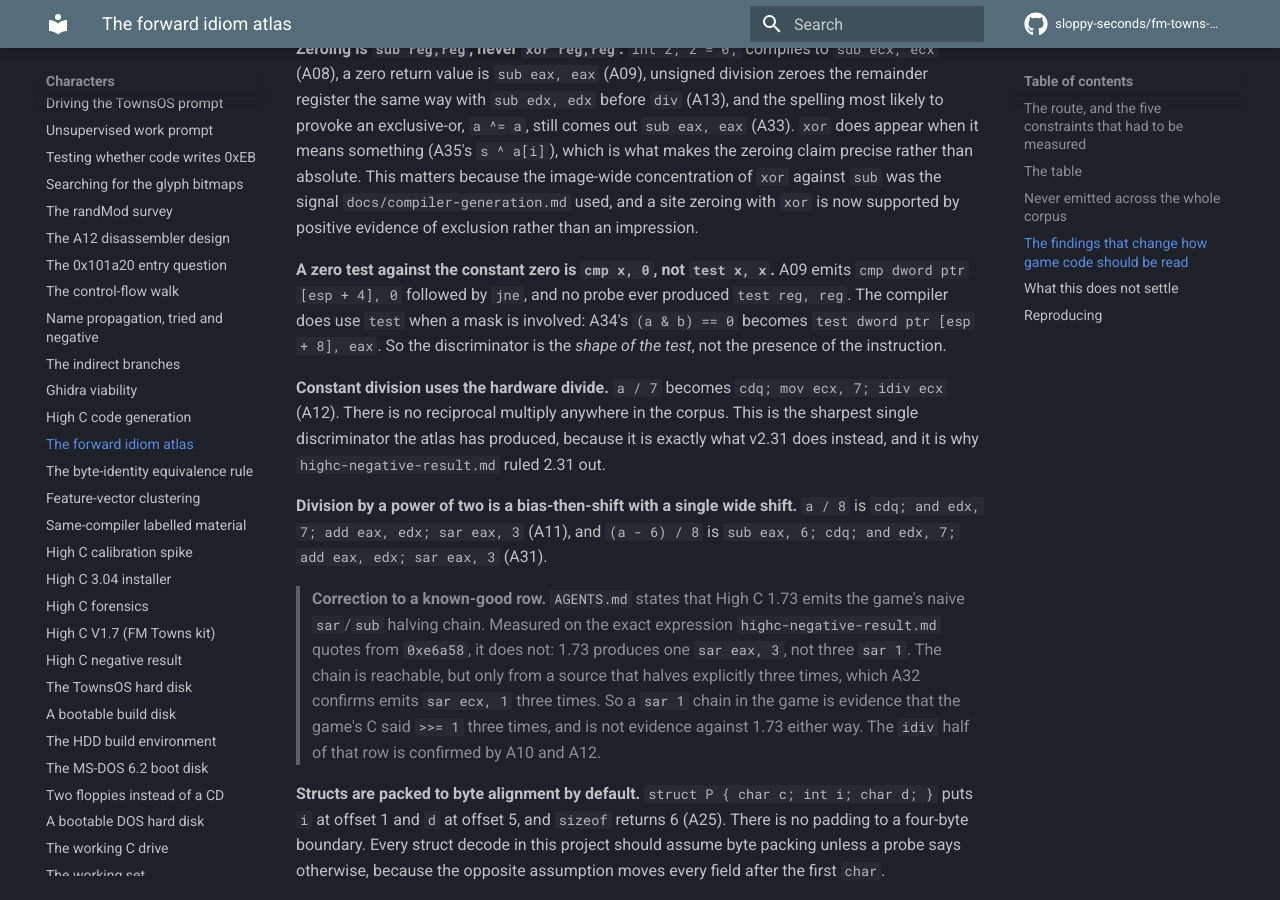
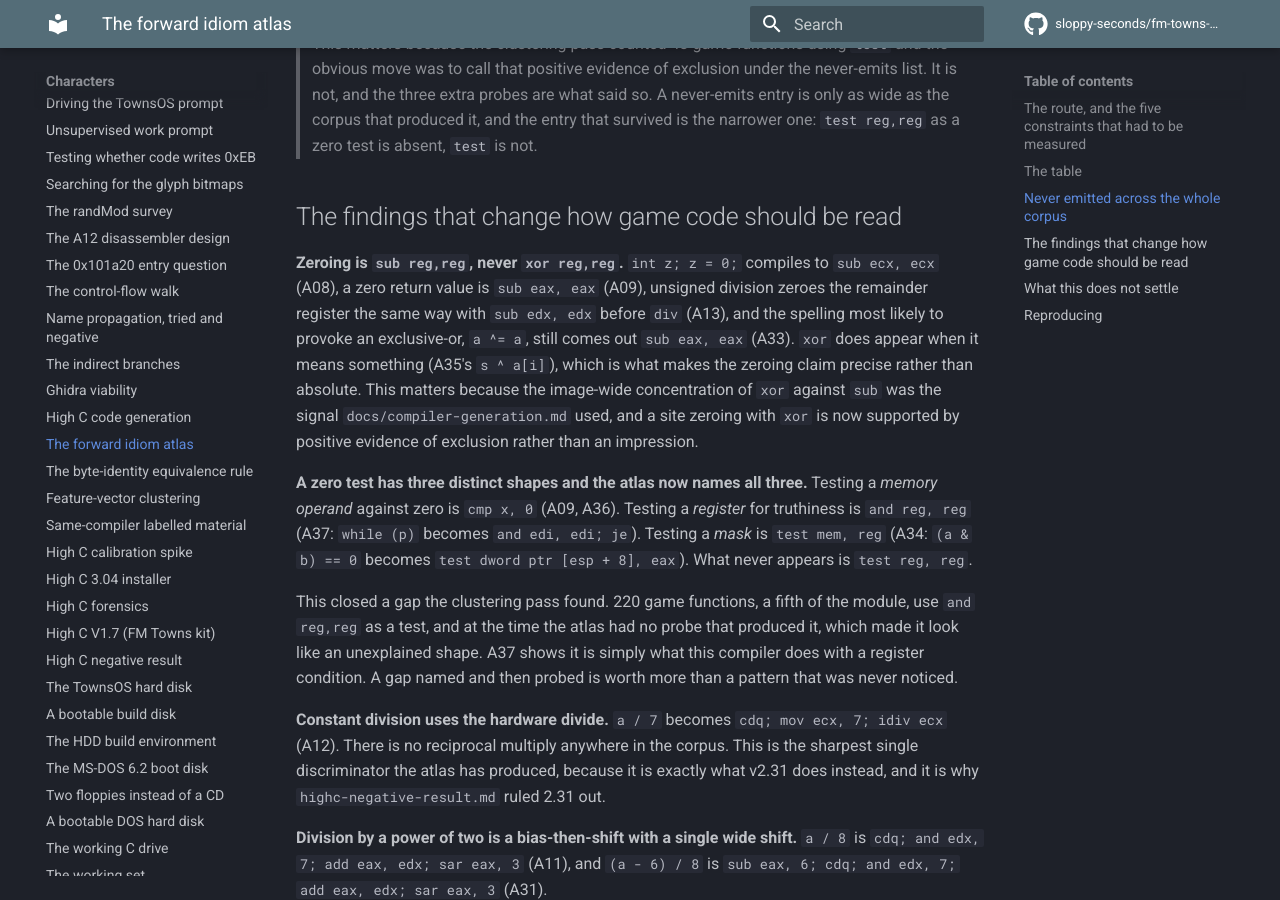
Before and after one commit to sloppy-seconds/fm-towns-ultima, an MkDocs documentation site: the page built from docs/idiom-atlas.md, in a window 1280 px wide and 900 px high, scrolled down 6256 px. Built offline with MkDocs 1.6.1 and Material for MkDocs 9.7.7, drawn with Linux system fonts in a browser that asks for light colours; comment, search, counter and statistics services are not loaded; some of the changed text lies outside the part shown.

Commit message:
atlas: a register truthiness test is `and reg, reg`, which explains 220 game functions
The clustering pass flagged 220 game functions, a fifth of the module, using
`and reg,reg` as a truthiness test with no atlas probe producing it. Two probes
closed that the same night.

A37, `while (p)` on a pointer, compiles to `and edi, edi; je`. That is the shape,
so it is ordinary High C output and not an exclusion signal at all. A36, `if (a)`
on a parameter, compiles to `cmp dword ptr [esp + 4], 0`, which pins the other
half: the compiler picks by operand class, memory against zero with `cmp`, a
register for truthiness with `and reg,reg`, a mask with `test mem,reg`, and never
`test reg,reg`.

That is the second time in one session the atlas's own never-emits list was wrong
in a way that would have corrupted an attribution, and both times a probe written
to test the claim is what caught it. The first was `test`, refuted by A34. The
pattern the corrections establish is that the discriminator is the shape of the
test, not the presence of the instruction, which is a narrower and more useful
claim than "this compiler never emits test".

37 probes now, 31 mnemonic sets, eleven never-emitted idioms. Gates green.

```diff
--- a/docs/idiom-atlas.md
+++ b/docs/idiom-atlas.md
@@ -82,6 +82,8 @@
 | A33 | the xor spelling of zeroing | 12 | 6 | none | esp | - | sub reg,reg | - |
 | A34 | a mask used only for its flags | 20 | 7 | none | esp | - | sub reg,reg | test |
 | A35 | xor as a real operation, and zeroing a loop accumulator | 28 | 15 | ebp | ebp | push | sub reg,reg | xor |
+| A36 | a parameter used as a truthiness test | 20 | 7 | none | esp | - | sub reg,reg | cmp0 |
+| A37 | a register used as a truthiness test | 32 | 18 | ebp | ebp | push | sub reg,reg | and reg,reg |
 
 ## Never emitted across the whole corpus
 
@@ -128,10 +130,15 @@
 `xor` against `sub` was the signal `docs/compiler-generation.md` used, and a site zeroing with `xor` is now
 supported by positive evidence of exclusion rather than an impression.
 
-**A zero test against the constant zero is `cmp x, 0`, not `test x, x`.** A09 emits
-`cmp dword ptr [esp + 4], 0` followed by `jne`, and no probe ever produced `test reg, reg`. The compiler does
-use `test` when a mask is involved: A34's `(a & b) == 0` becomes `test dword ptr [esp + 8], eax`. So the
-discriminator is the *shape of the test*, not the presence of the instruction.
+**A zero test has three distinct shapes and the atlas now names all three.** Testing a *memory operand* against
+zero is `cmp x, 0` (A09, A36). Testing a *register* for truthiness is `and reg, reg` (A37: `while (p)` becomes
+`and edi, edi; je`). Testing a *mask* is `test mem, reg` (A34: `(a & b) == 0` becomes
+`test dword ptr [esp + 8], eax`). What never appears is `test reg, reg`.
+
+This closed a gap the clustering pass found. 220 game functions, a fifth of the module, use `and reg,reg` as a
+test, and at the time the atlas had no probe that produced it, which made it look like an unexplained shape. A37
+shows it is simply what this compiler does with a register condition. A gap named and then probed is worth more
+than a pattern that was never noticed.
 
 **Constant division uses the hardware divide.** `a / 7` becomes `cdq; mov ecx, 7; idiv ecx` (A12). There is no
 reciprocal multiply anywhere in the corpus. This is the sharpest single discriminator the atlas has produced,
```
Also changed, not shown: other parts of docs/idiom-atlas.md (+3 -3 lines), docs/clustering-0c.md (+6 -4 lines), docs/plan-attribution.md (+7 -5 lines), 3 other files.
